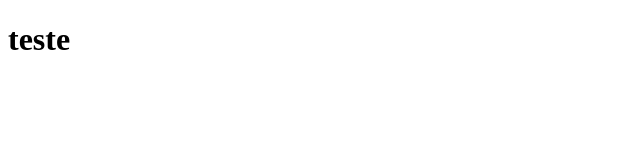
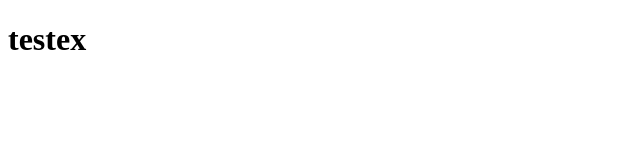
Before and after one commit to MarceloAmaralVargas/teste3, a plain HTML site: page index.html in a window 1280 px wide. Shown: the full height of the page, 0-640 px from the left. Drawn offline with Linux system fonts and the light colour scheme.

Commit message:
terceiro commit

```diff
--- a/index.html
+++ b/index.html
@@ -7,6 +7,6 @@
     <title>Titulo</title>
 </head>
 <body>
-    <h1>teste</h1>
+    <h1>testex</h1>
 </body>
 </html>
```
